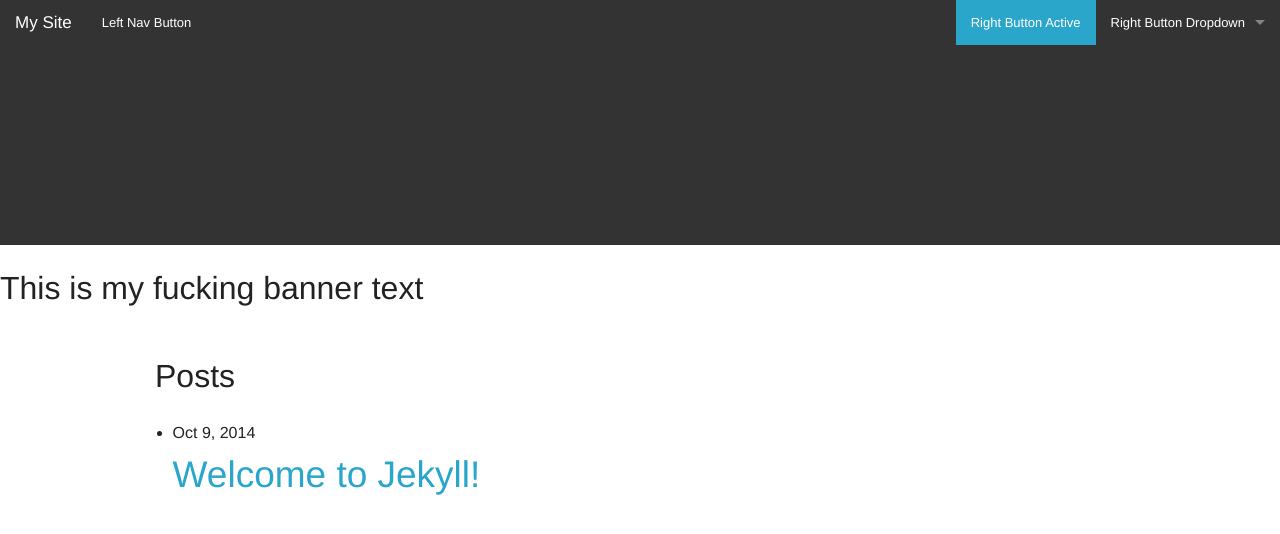
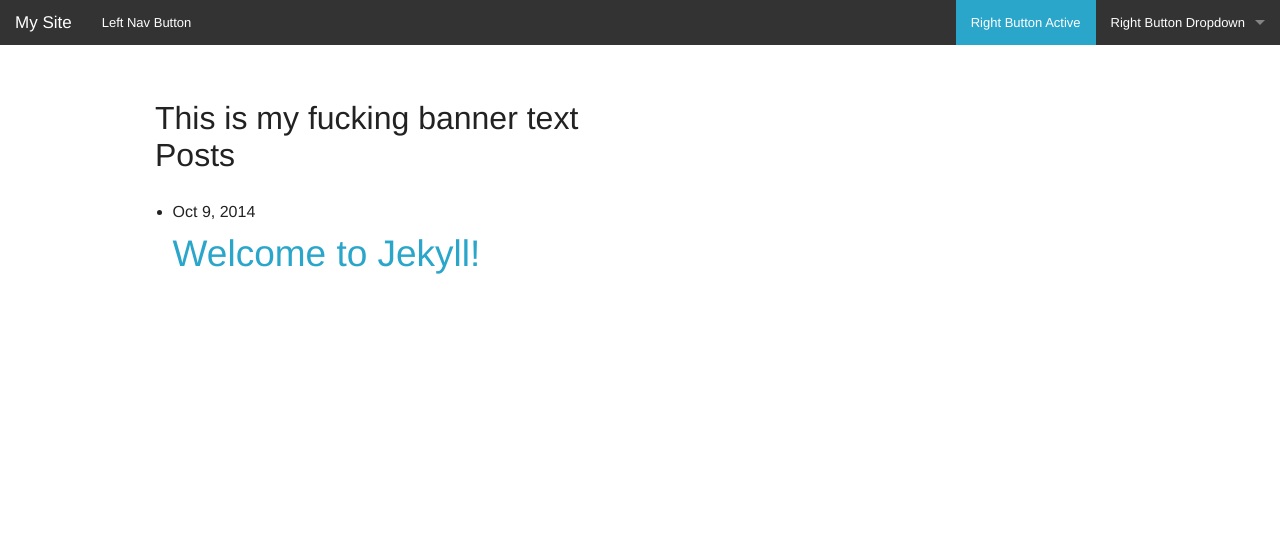
Before and after one commit to poundthehill/poundthehill.github.io, a Jekyll site: the page built from index.html, in a window 1280 px wide. Shown: the top 534 px of the page. Built offline with Jekyll 4.4.1, drawn with Linux system fonts in a browser that asks for light colours.

Commit message:
banner stuff

```diff
--- a/_sass/app.scss
+++ b/_sass/app.scss
@@ -1,8 +1,10 @@
 .banner {
 	height: 200px;
 	background-color: #333;
+	position: absolute;
 }
 
 .bannertext {
-	top: -150px;
+	position: relative;
+	top: 30px;
 }
--- a/index.html
+++ b/index.html
@@ -5,13 +5,14 @@
 <div class="banner">
   </div>
 
-<div class="bannertext">
-  <h1>This is my fucking banner text</h1>
-</div>
-
 <div class="row">
   <div class="large-12 columns">
     <div class="home">
+
+      <div class="bannertext">
+        <h1>This is my fucking banner text</h1>
+      </div>
+
       <h1 class="page-heading">Posts</h1>
 
       <ul class="post-list">
```
